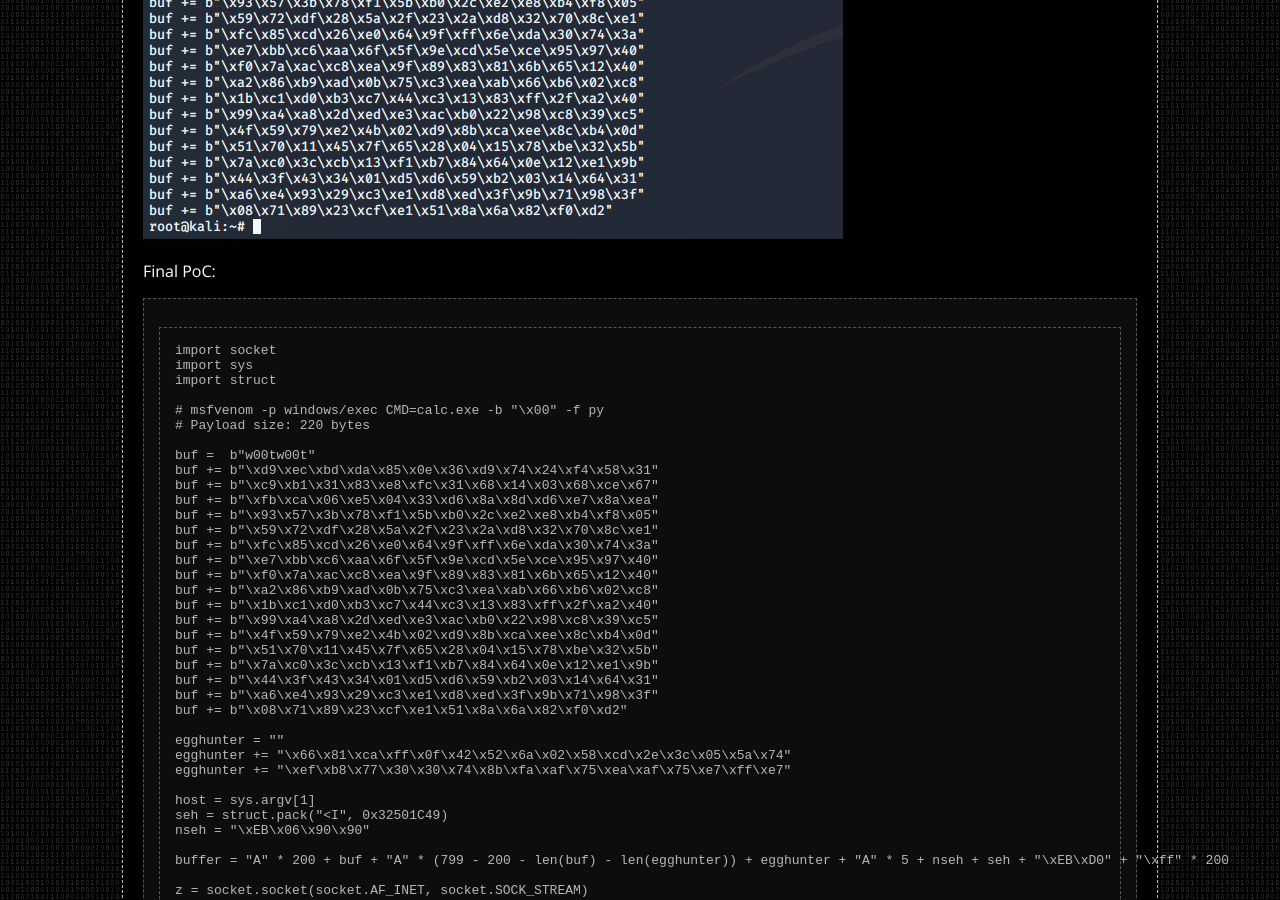
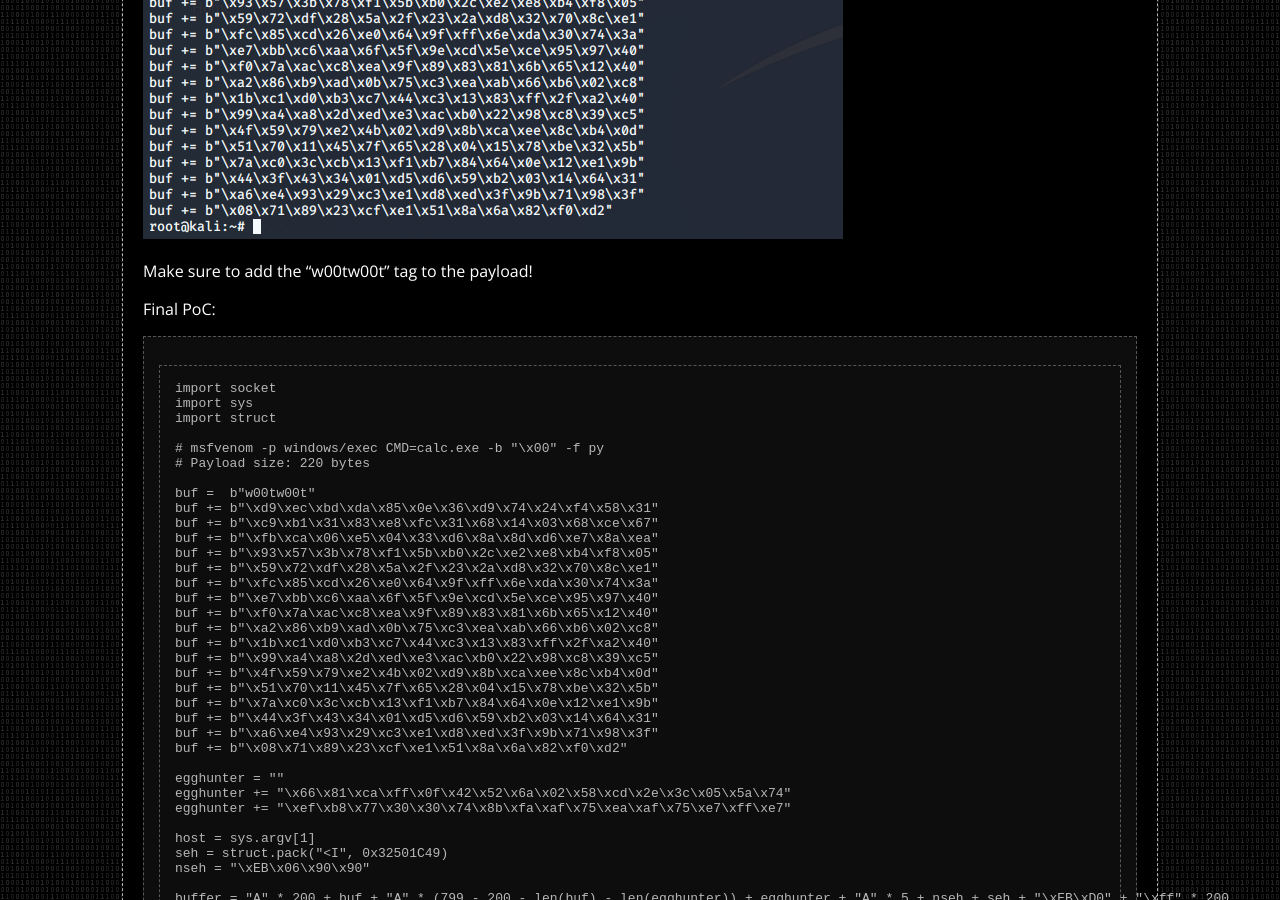
Before and after one commit to whitecr0wz/whitecr0wz.github.io, a Jekyll site: the page built from _posts/posts/2020-03-09-Exploiting-SEH-Overwrites-on-Windows-with-the-use-of-Egghunters.md, in a window 1280 px wide and 900 px high, scrolled down 11630 px. Built offline with Jekyll 4.4.1, drawn with Linux system fonts in a browser that asks for light colours.

Commit message:
Update 2020-03-09-Exploiting-SEH-Overwrites-on-Windows-with-the-use-of-Egghunters.md

````diff
--- a/_posts/posts/2020-03-09-Exploiting-SEH-Overwrites-on-Windows-with-the-use-of-Egghunters.md
+++ b/_posts/posts/2020-03-09-Exploiting-SEH-Overwrites-on-Windows-with-the-use-of-Egghunters.md
@@ -321,6 +321,8 @@ The last step is generating some shellcode according to our needs:
 
 ![](/assets/img/SEH/21.png)
 
+Make sure to add the "w00tw00t" tag to the payload!
+
 Final PoC:
 
 ```python
````
